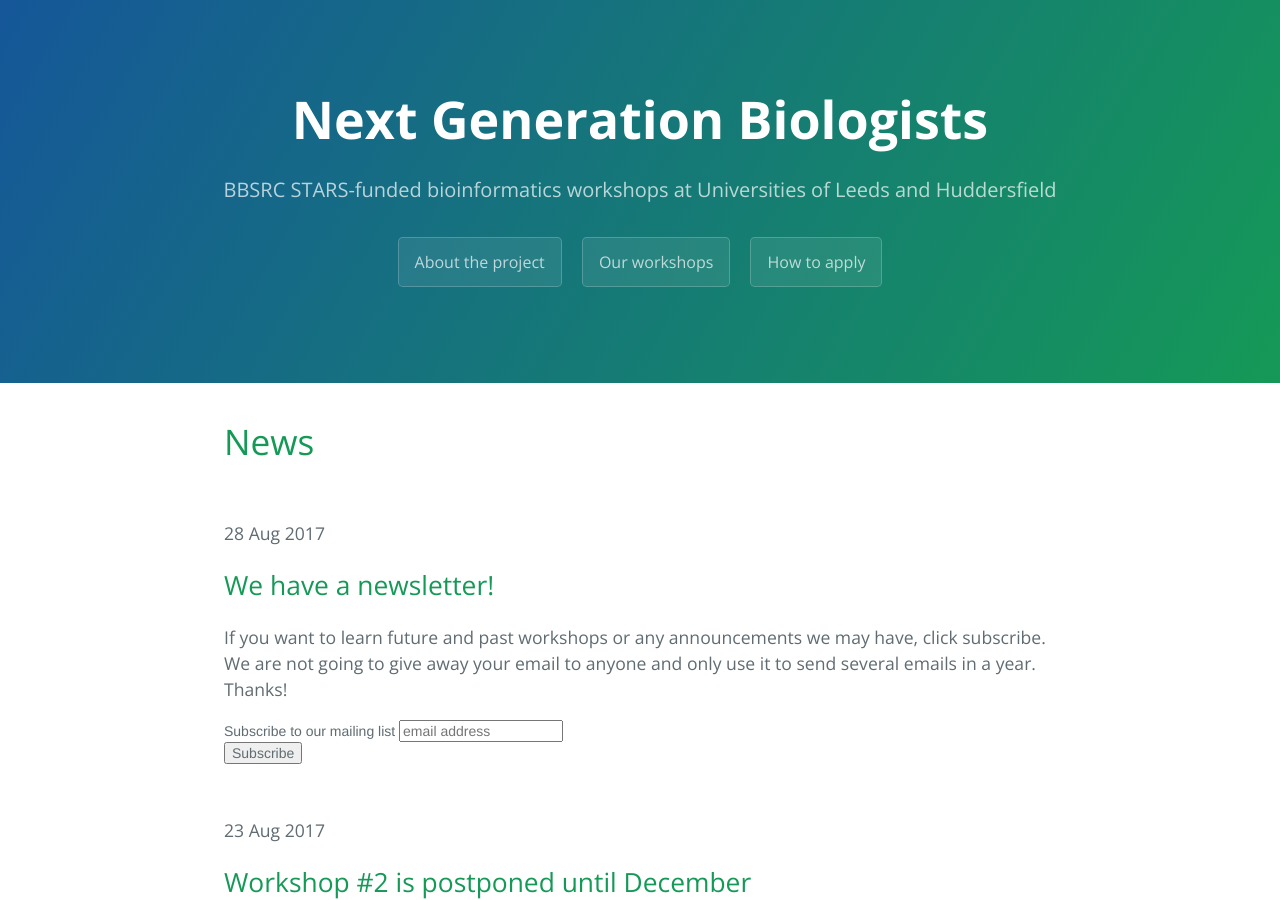
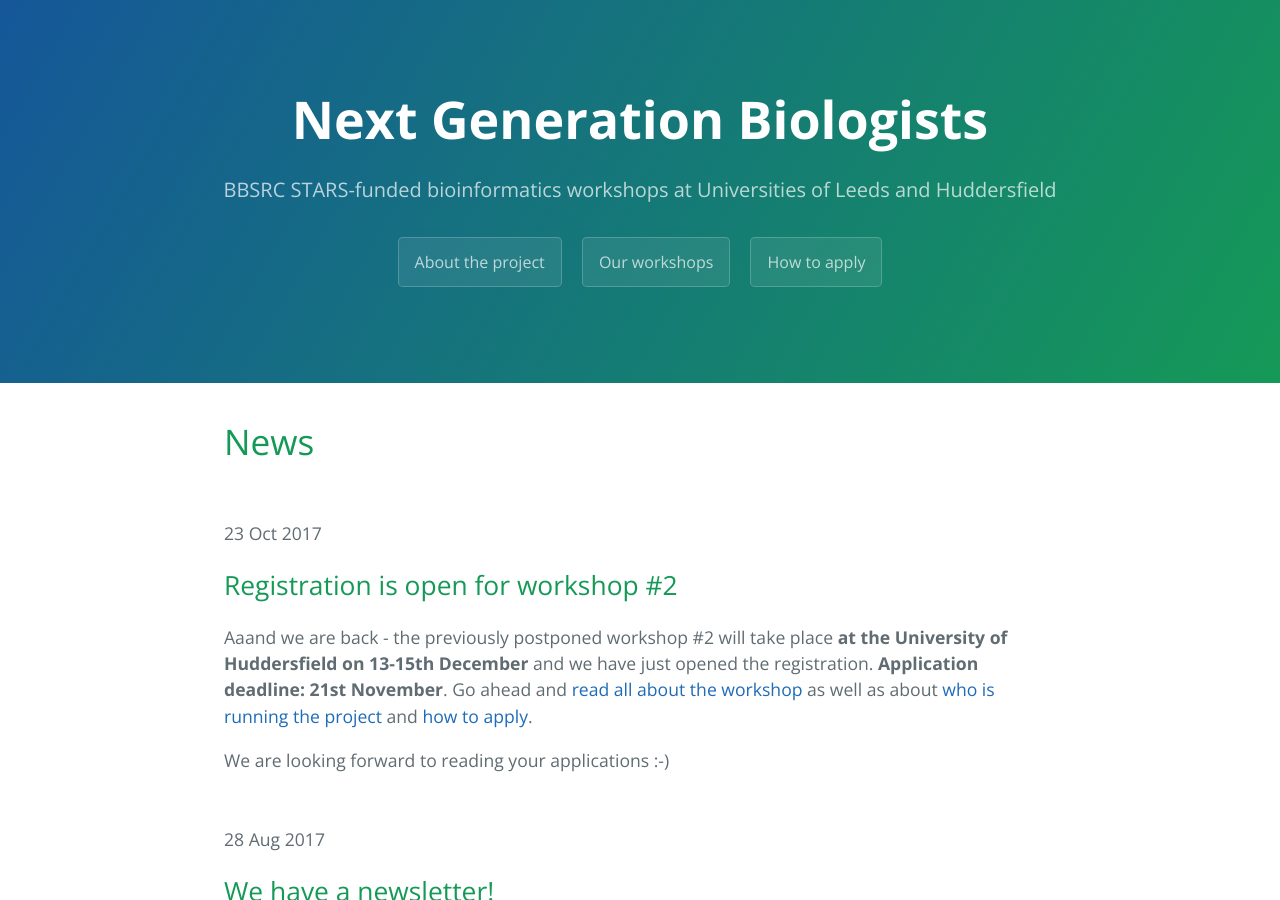
Before and after one commit to nextgenbio/nextgenbio, a Jekyll site: the page built from index.html, in a window 1280 px wide and 900 px high. Built offline with Jekyll 4.4.1, drawn with Linux system fonts in a browser that asks for light colours; the list of posts is cut into pages by our own code; comment, search, counter and statistics services are not loaded.

Commit message:
Update site for December workshop

```diff
--- /dev/null
+++ b/_posts/2017-10-23-Workshop-#2-is-coming.markdown
@@ -0,0 +1,12 @@
+---
+layout: default
+title:  "Registration is open for the Next Generation Biologists' workshop #2"
+date:   2017-10-23
+categories: main
+---
+
+## Registration is open for workshop #2
+
+Aaand we are back - the previously postponed workshop #2 will take place **at the University of Huddersfield on 13-15th December** and we have just opened the registration. **Application deadline: 21st November**. Go ahead and [read all about the workshop](/workshops/) as well as about [who is running the project](/about/) and [how to apply](/application/).
+
+We are looking forward to reading your applications :-)
--- a/workshops.md
+++ b/workshops.md
@@ -2,14 +2,12 @@
 layout: page
 title: About
 permalink: /workshops/
-date: 2017-08-01
+date: 2017-10-23
 ---
 
 ## The next workshop
 
-**The next workshop is postponed until December**
-
-The next (and second!) workshop will run in December 2017 (exact date TBA). It is aimed at researchers with limited or no previous experience in programming and data analysis but who need these approaches in their research in the life sciences. If you are not sure if you are in this group, consider the following example.
+The next (and second!) workshop will run on 13-15th December 2017. It is aimed at researchers with limited or no previous experience in programming and data analysis but who need these approaches in their research in the life sciences. If you are not sure if you are in this group, consider the following example.
 
 Given the file `test.txt`:
 ~~~
@@ -36,7 +34,7 @@
 
 ### Venue
 
-[The University of Huddersfield](http://hud.ac.uk), [Huddersfield, UK](https://goo.gl/maps/u2socsEk3as), building and room TBA.
+[The University of Huddersfield](http://hud.ac.uk), [Huddersfield, UK](https://www.hud.ac.uk/about/maps/#/where), building and room TBA.
 
 ### Costs
 
```
Also changed, not shown: application.md (+3 -3 lines).
